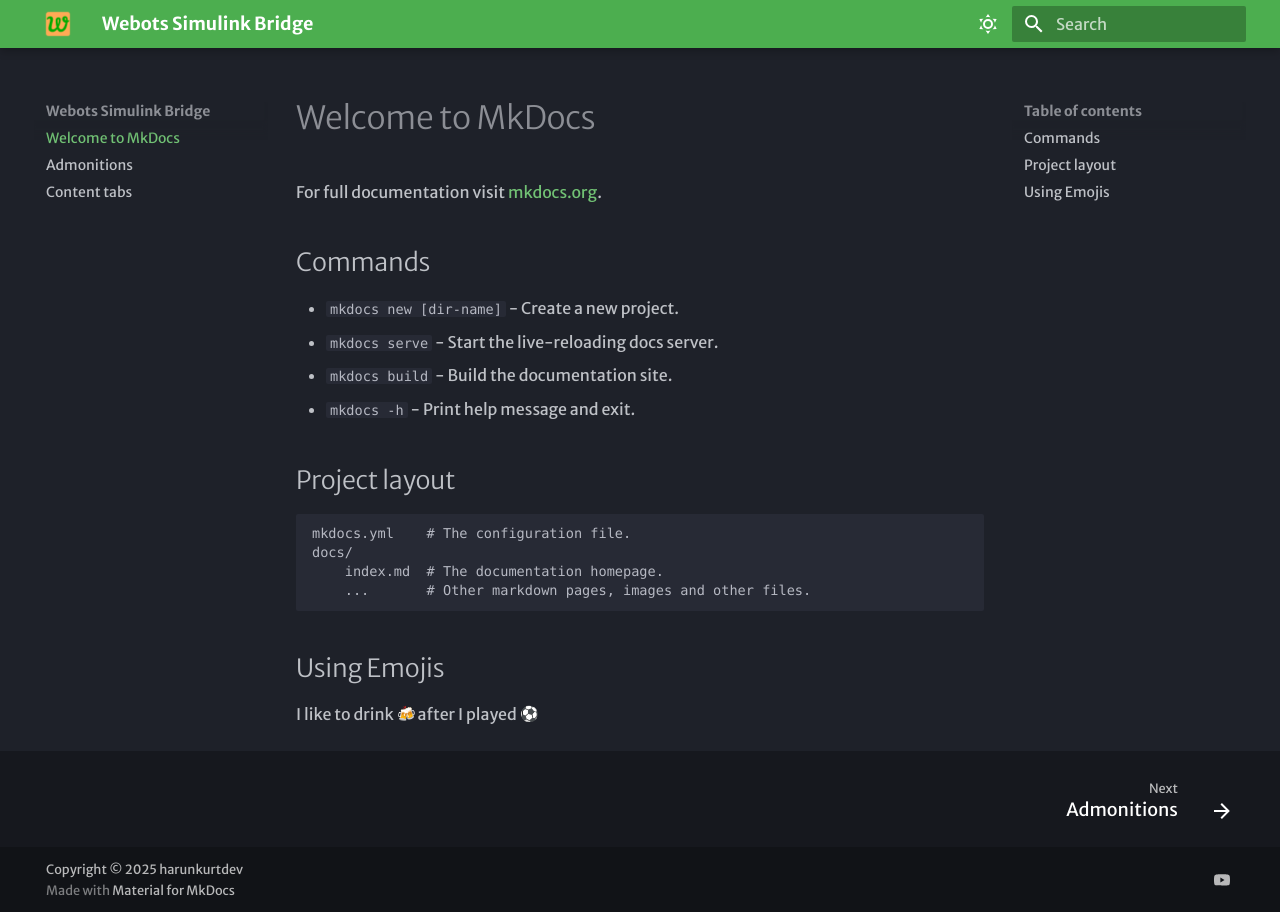
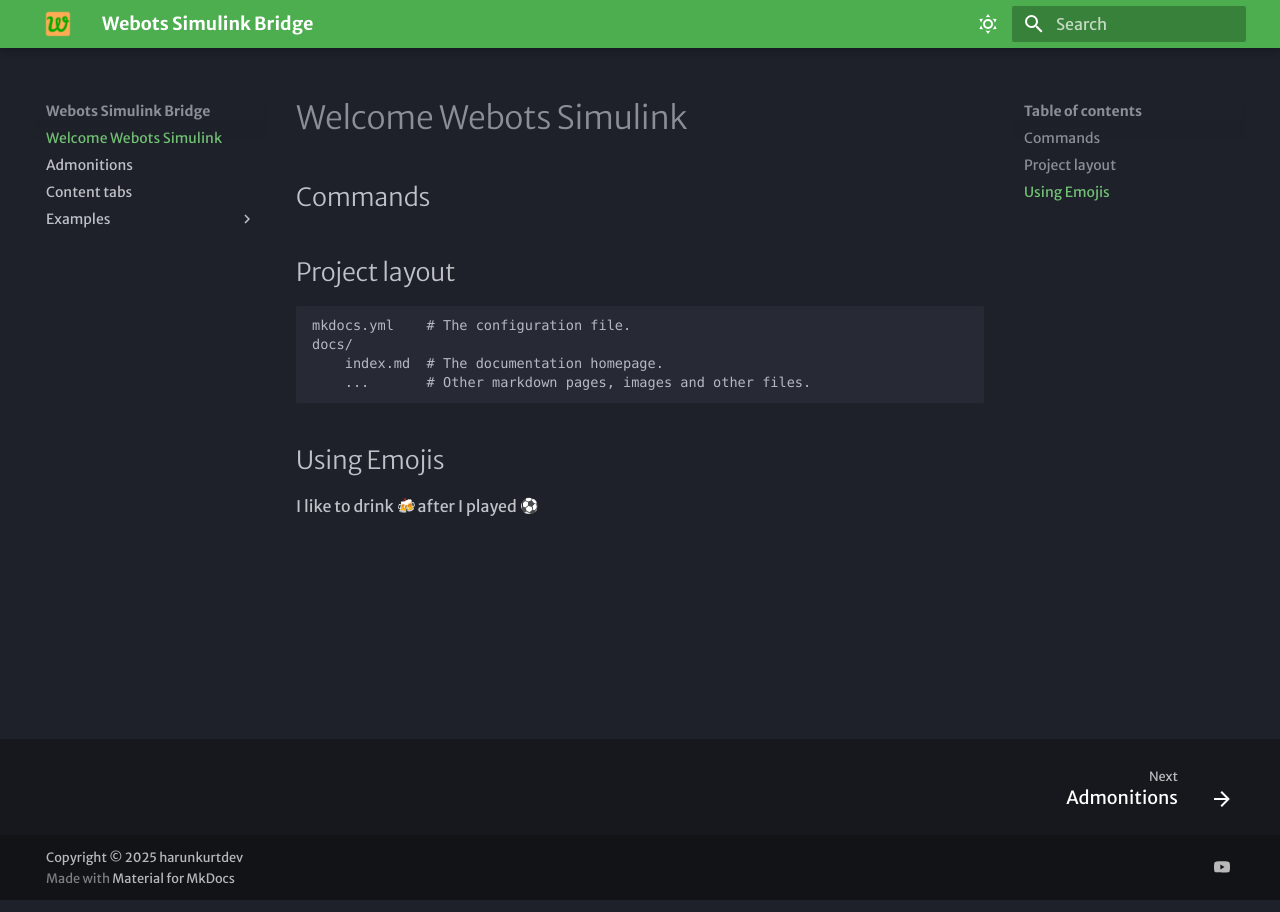
Before and after one commit to harunkurtdev/webots-simulink, an MkDocs documentation site: the page built from docs/index.md, in a window 1280 px wide. Built offline with MkDocs 1.6.1 and Material for MkDocs 9.7.7, drawn with Linux system fonts in a browser that asks for light colours; emoji names are drawn with the system emoji font; some web fonts are replaced.

Commit message:
update files

```diff
--- a/docs/index.md
+++ b/docs/index.md
@@ -1,13 +1,8 @@
-# Welcome to MkDocs
+# Welcome Webots Simulink
 
-For full documentation visit [mkdocs.org](https://www.mkdocs.org).
 
 ## Commands
 
-* `mkdocs new [dir-name]` - Create a new project.
-* `mkdocs serve` - Start the live-reloading docs server.
-* `mkdocs build` - Build the documentation site.
-* `mkdocs -h` - Print help message and exit.
 
 ## Project layout
 
--- a/mkdocs.yml
+++ b/mkdocs.yml
@@ -1,5 +1,5 @@
 site_name: Webots Simulink Bridge
-site_url: https://webots-simulink.github.io
+site_url: https://harunkurtdev.github.io/webots-simulink
 site_description: A bridge between Webots and Simulink
 site_author: Harun KURT
 site_keywords: Webots, Simulink, Robotics, Simulation, Bridge
```
Also changed, not shown: docs/examples/inverted-pendulum.md (added, +1 -0 lines).
